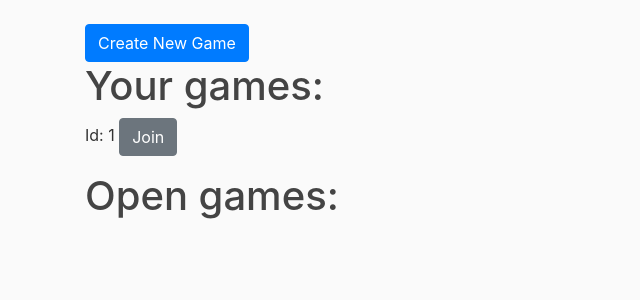
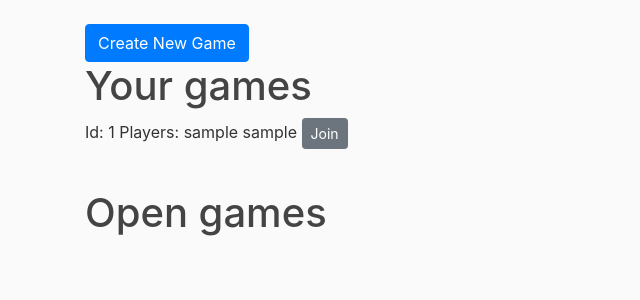
Before and after one commit to Oripy/foxintheforest, a Flask app: page /lobby in a window 1280 px wide. Shown: the part 56-356 px from the top of the page, without its empty margins (0-640 px from the left). Run offline with Flask 2, Linux system fonts and the light colour scheme; a user stored in the database is signed in; tables that the repository leaves empty hold one stand-in row (values such as "Sample post"); some libraries are stand-ins or nearby versions.

Commit message:
lobby improved

```diff
--- a/foxy/foxintheforest.py
+++ b/foxy/foxintheforest.py
@@ -75,7 +75,6 @@ def apply_play(state, step):
             state["current_player"] = leading_player
     if len(state["hands"][0]) == 0 and len(state["hands"][1]) == 0:
         state["score"] = score(state)
-    print(state)
     return state
 
 def trick_winner(leading_player, trick, trump_card):
--- a/foxy/models.py
+++ b/foxy/models.py
@@ -21,6 +21,7 @@ class Games(db.Model):
     second_player_id = db.Column(db.Integer, db.ForeignKey('user.id'))
     first_player = db.relationship("User", foreign_keys=[first_player_id])
     second_player = db.relationship("User", foreign_keys=[second_player_id])
+    status = db.Column(db.Integer, nullable=False, default=0)
 
     state = db.Column(db.String(1000))
 
--- a/foxy/routes.py
+++ b/foxy/routes.py
@@ -35,6 +35,7 @@ def game():
         return render_template('game.html', id=id, opponent=game.first_player.username)
     elif game.second_player_id == None:
         game.second_player_id = current_user.id
+        game.status = 1
         db.session.commit()
         return render_template('game.html', id=id, opponent=game.first_player.username)
     else:
@@ -95,7 +96,7 @@ def play():
         flash(f'This game does not exists.', 'danger')
         return redirect(url_for('lobby'))
     if (game.first_player_id == current_user.id or game.second_player_id == current_user.id) \
-        and (game.second_player_id != None):
+        and (game.second_player_id != None) and (game.status == 1):
         state = json.loads(game.state)
         if (game.first_player_id == current_user.id and state["current_player"] == 0) \
            or (game.second_player_id == current_user.id and state["current_player"] == 1):
--- a/foxy/templates/lobby.html
+++ b/foxy/templates/lobby.html
@@ -2,12 +2,13 @@
 
 {% block content %}
 <a class="btn btn-primary" href="{{ url_for('new') }}" role="button">Create New Game</a>
-<h1>Your games:</h1>
+<h1>Your games</h1>
 {% for game in own_games %}
-    <p>Id: {{ game.id }} <a class="btn btn-secondary" href="{{ url_for('game', id=game.id) }}" role="button">Join</a></p>
+    <p>Id: {{ game.id }} Players: {{ game.first_player.username }} {{ game.second_player.username if game.second_player else "None" }} <a class="btn btn-secondary btn-sm" href="{{ url_for('game', id=game.id) }}" role="button">Join</a></p>
 {% endfor %}
-<h1>Open games:</h1>
+<br />
+<h1>Open games</h1>
 {% for game in open_games %}
-    <p>Id: {{ game.id }} <a class="btn btn-secondary" href="{{ url_for('game', id=game.id) }}" role="button">Join</a></p>
+    <p>Id: {{ game.id }} Players: {{ game.first_player.username }} {{ game.second_player.username if game.second_player else "None" }} <a class="btn btn-secondary btn-sm" href="{{ url_for('game', id=game.id) }}" role="button">Join</a></p>
 {% endfor %}
 {% endblock %}
```
